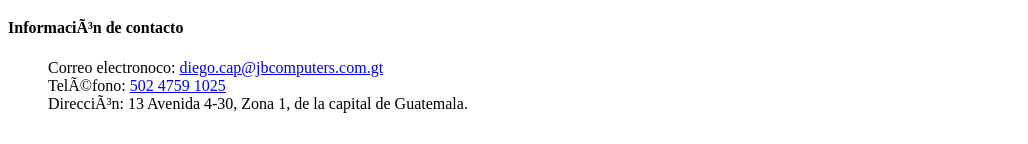
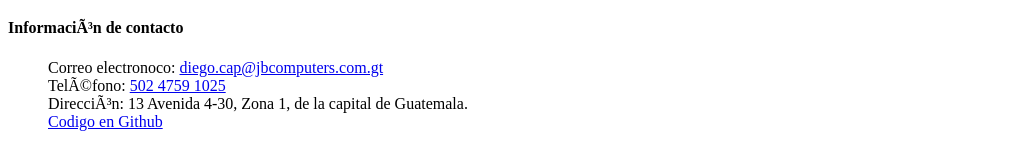
Before and after one commit to DDCR1998/Prueba_HTML, a plain HTML site: page Index.html in a window 1280 px wide. Shown: the part 1081-1225 px from the top of the page, without its empty margins (0-1028 px from the left). Drawn offline with Linux system fonts and the light colour scheme.

Commit message:
Update Index.html

```diff
--- a/Index.html
+++ b/Index.html
@@ -82,11 +82,8 @@
     <ul>
         Correo electronoco: <a href="mailto:diego.cap@jbcomputers.com.gt?subject=feedback">diego.cap@jbcomputers.com.gt</a><br>
         Teléfono: <a href="tel:+502 4759 1025">502 4759 1025</a><br>
-        Dirección: 13 Avenida 4-30, Zona 1, de la capital de Guatemala.
-
-
-
-
+        Dirección: 13 Avenida 4-30, Zona 1, de la capital de Guatemala.<br>
+        <a href="https://github.com/DDCR1998/Prueba_HTML" target="_blank"> Codigo en Github </a>
     <ul>
 </footer>
     </p>
```
